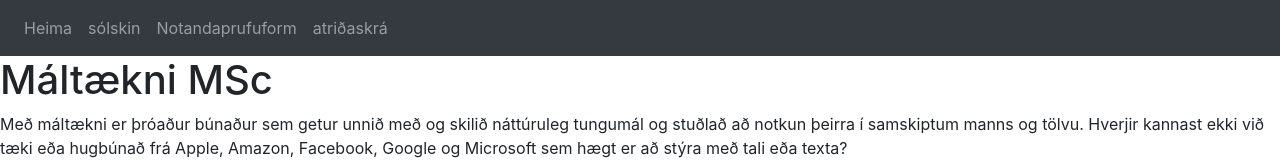
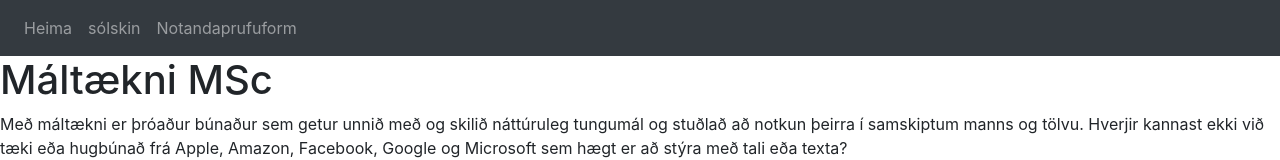
Before and after one commit to cadia-lvl/WebRICE, a website built with webpack: page build/index.html in a window 1280 px wide. Shown: the top 160 px of the page. Built offline with nearby package versions, Linux system fonts and the light colour scheme.

Commit message:
Update index.html

```diff
--- a/build/index.html
+++ b/build/index.html
@@ -27,7 +27,7 @@
             <a class="nav-link" href="https://cadia-lvl.github.io/WebRICE/">Heima <span class="sr-only">(current)</span></a>
             <a class="nav-link" href="https://cadia-lvl.github.io/WebRICE/solskin.html" target="_blank">sólskin</a>
             <a class="nav-link" href="https://docs.google.com/forms/d/e/1FAIpQLSdcyoUambWJeX_FvHG5UacE68xIa7UNGvHlKUhchT42NJO1ZQ/viewform" target="_blank">Notandaprufuform</a>
-            <a class="nav-link" href="https://cadia-lvl.github.io/tts_audio/index.html" target="_blank">atriðaskrá</a>
+
           </div>
         </div>
       </nav>
```
